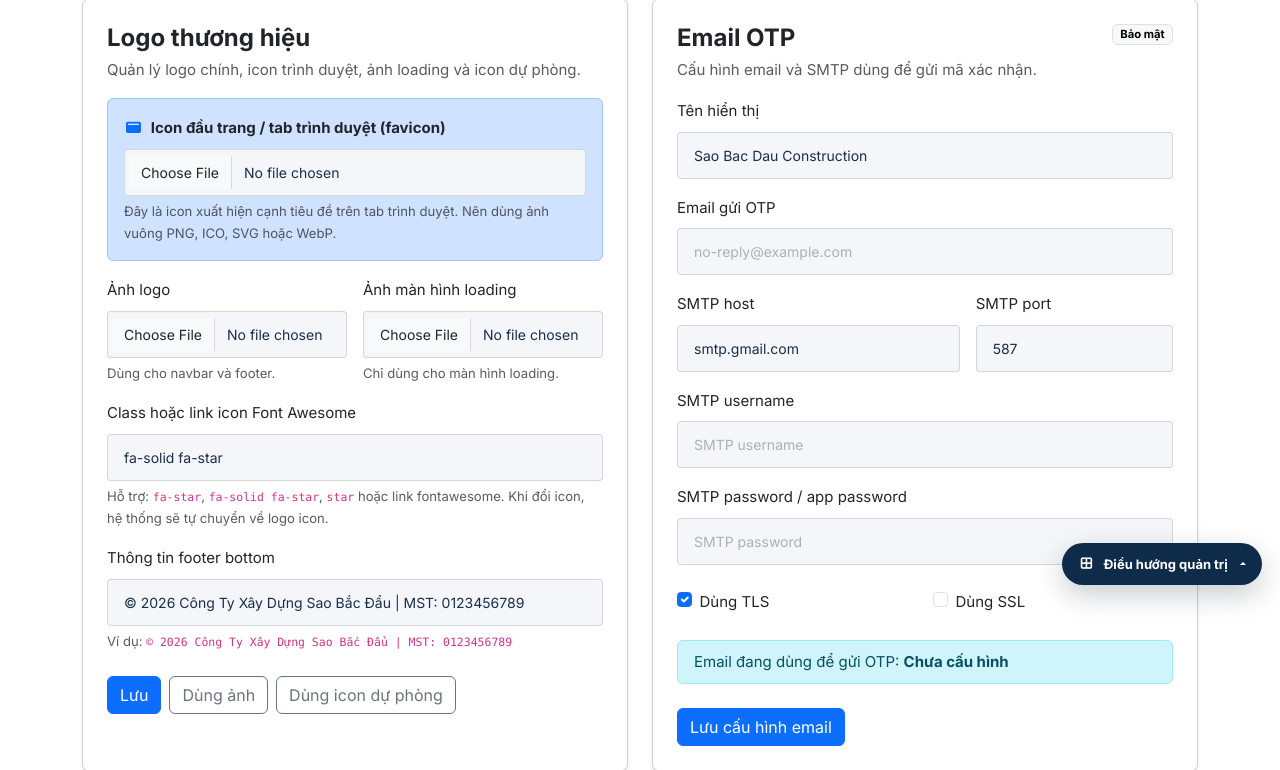
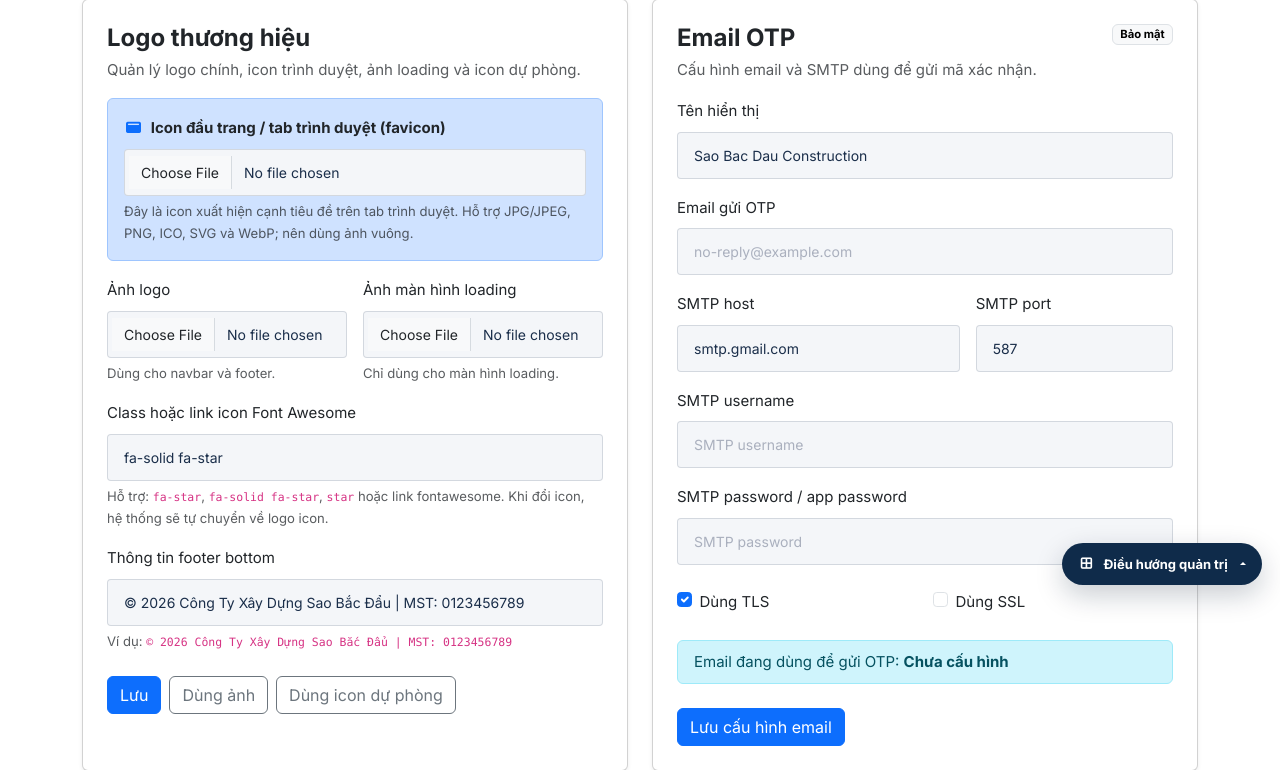
Before and after one commit to DoChau1509/SBD, a Django app: page /site-logo/ in a window 1280 px wide. Shown: the part 193-963 px from the top of the page. Run offline with Django 5.2, Linux system fonts and the light colour scheme; a user stored in the database is signed in; data comes from the database, SQL or seed files in the repository; some libraries are stand-ins or nearby versions.

Commit message:
request 4/6 2

```diff
--- a/project_SBD/home/forms.py
+++ b/project_SBD/home/forms.py
@@ -446,7 +446,7 @@ class SiteBrandSettingsForm(forms.ModelForm):
             "favicon_image": forms.ClearableFileInput(
                 attrs={
                     "class": "form-control",
-                    "accept": "image/png,image/x-icon,image/vnd.microsoft.icon,image/svg+xml,image/webp",
+                    "accept": "image/png,image/jpeg,image/x-icon,image/vnd.microsoft.icon,image/svg+xml,image/webp",
                 }
             ),
             "logo_icon": forms.TextInput(
--- a/project_SBD/templates/home/system_settings.html
+++ b/project_SBD/templates/home/system_settings.html
@@ -62,7 +62,7 @@
                   {{ brand_form.favicon_image }}
 
                   <div class="form-text">
-                    Đây là icon xuất hiện cạnh tiêu đề trên tab trình duyệt. Nên dùng ảnh vuông PNG, ICO, SVG hoặc WebP.
+                    Đây là icon xuất hiện cạnh tiêu đề trên tab trình duyệt. Hỗ trợ JPG/JPEG, PNG, ICO, SVG và WebP; nên dùng ảnh vuông.
                   </div>
 
                   {% for error in brand_form.favicon_image.errors %}
```
